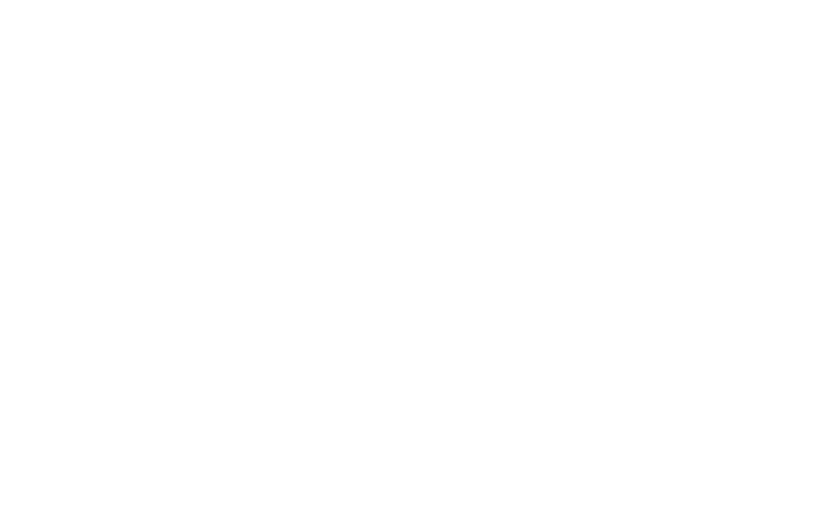
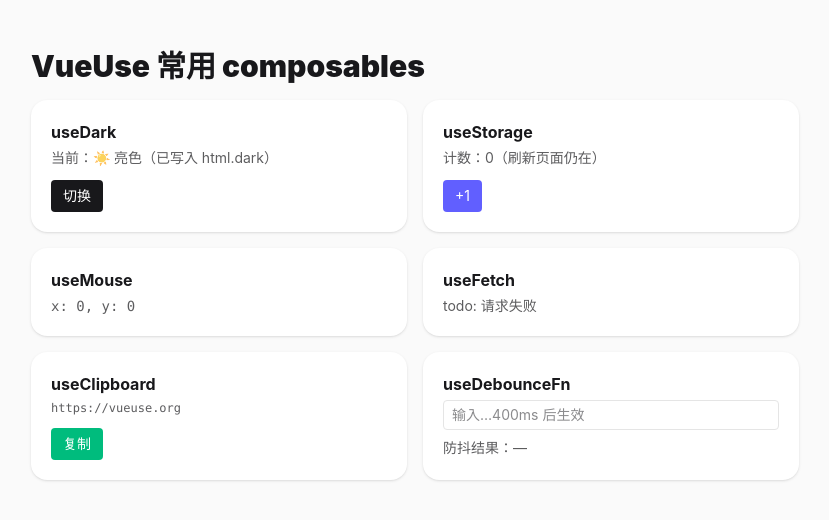
Before and after one commit to 1256807020/social-basic, a Nuxt app: page /vueuse-full in a window 1280 px wide. Before the commit this address had no page. Shown: the top 520 px of the page, without its empty margins (225-1054 px from the left). Built offline with nearby package versions, Linux system fonts and the light colour scheme; no server answers.

Commit message:
feat(learn): vueuse-full demo 页

```diff
--- /dev/null
+++ b/app/pages/vueuse-full.vue
@@ -0,0 +1,81 @@
+<script setup lang="ts">
+// 【Vue3 能力 · VueUse 高频 composables 合集】
+// 一个页面演示最常用的几个 VueUse 组合式函数，全部来自 @vueuse/core：
+// useDark / useStorage / useMouse / useFetch / useClipboard / useDebounceFn
+import { useDark, useStorage, useMouse, useFetch, useClipboard, useDebounceFn } from '@vueuse/core'
+import { ref, computed } from 'vue'
+
+// 暗色模式（自动持久化到 localStorage，并切换 <html class="dark">）
+const isDark = useDark()
+
+// 计数器（持久化，刷新不丢）
+const count = useStorage('vu-demo-count', 0)
+
+// 鼠标坐标
+const { x, y } = useMouse()
+
+// 网络请求（SSR 安全，自动 fetch）
+const { data, error } = useFetch('https://jsonplaceholder.typicode.com/todos/1').json()
+
+// 剪贴板
+const source = ref('https://vueuse.org')
+const { copy, copied } = useClipboard({ source })
+
+// 防抖输入
+const raw = ref('')
+const debounced = ref('')
+const onInput = useDebounceFn((v: string) => (debounced.value = v), 400)
+
+const todoTitle = computed(() => (error.value ? '请求失败' : (data.value as any)?.title ?? '加载中…'))
+</script>
+
+<template>
+  <main class="min-h-screen bg-zinc-50 px-6 py-12 text-zinc-900 dark:bg-zinc-950 dark:text-white">
+    <div class="mx-auto max-w-3xl space-y-4">
+      <h1 class="text-3xl font-black">VueUse 常用 composables</h1>
+
+      <div class="grid gap-4 sm:grid-cols-2">
+        <section class="rounded-2xl bg-white p-5 shadow dark:bg-zinc-900">
+          <h2 class="font-bold">useDark</h2>
+          <p class="mt-1 text-sm opacity-70">当前：{{ isDark ? '🌙 暗色' : '☀️ 亮色' }}（已写入 html.dark）</p>
+          <button class="mt-3 rounded bg-zinc-900 px-3 py-1.5 text-sm text-white dark:bg-white dark:text-zinc-900" @click="isDark = !isDark">切换</button>
+        </section>
+
+        <section class="rounded-2xl bg-white p-5 shadow dark:bg-zinc-900">
+          <h2 class="font-bold">useStorage</h2>
+          <p class="mt-1 text-sm opacity-70">计数：{{ count }}（刷新页面仍在）</p>
+          <button class="mt-3 rounded bg-indigo-500 px-3 py-1.5 text-sm text-white" @click="count++">+1</button>
+        </section>
+
+        <section class="rounded-2xl bg-white p-5 shadow dark:bg-zinc-900">
+          <h2 class="font-bold">useMouse</h2>
+          <p class="mt-1 font-mono text-sm opacity-70">x: {{ Math.round(x) }}, y: {{ Math.round(y) }}</p>
+        </section>
+
+        <section class="rounded-2xl bg-white p-5 shadow dark:bg-zinc-900">
+          <h2 class="font-bold">useFetch</h2>
+          <p class="mt-1 text-sm opacity-70">todo: {{ todoTitle }}</p>
+        </section>
+
+        <section class="rounded-2xl bg-white p-5 shadow dark:bg-zinc-900">
+          <h2 class="font-bold">useClipboard</h2>
+          <p class="mt-1 break-all font-mono text-xs opacity-70">{{ source }}</p>
+          <button class="mt-3 rounded bg-emerald-500 px-3 py-1.5 text-sm text-white" @click="copy(source)">
+            {{ copied ? '已复制 ✓' : '复制' }}
+          </button>
+        </section>
+
+        <section class="rounded-2xl bg-white p-5 shadow dark:bg-zinc-900">
+          <h2 class="font-bold">useDebounceFn</h2>
+          <input
+            class="mt-1 w-full rounded border px-2 py-1 text-sm dark:bg-zinc-800"
+            placeholder="输入…400ms 后生效"
+            :value="raw"
+            @input="(e: any) => { raw = e.target.value; onInput(e.target.value) }"
+          />
+          <p class="mt-2 text-sm opacity-70">防抖结果：{{ debounced || '—' }}</p>
+        </section>
+      </div>
+    </div>
+  </main>
+</template>
```
